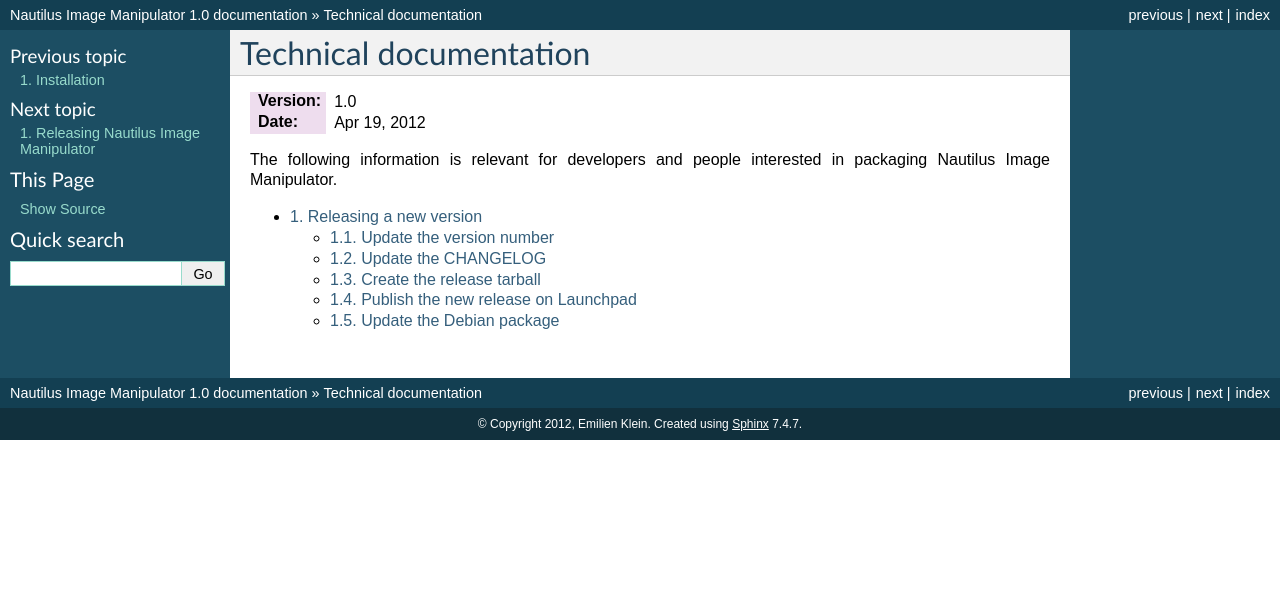
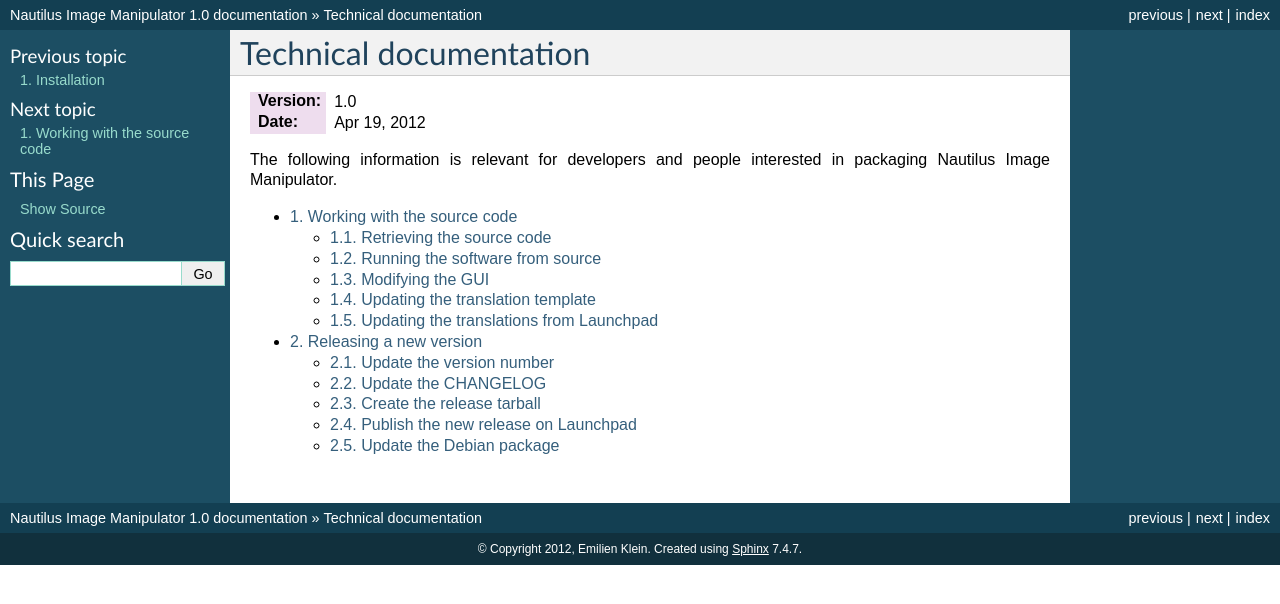
Before and after one commit to e2jk/nautilus-image-manipulator, a Sphinx documentation site: the page built from docs/tech.rst, in a window 1280 px wide. Shown: the top 604 px of the page. Built offline with Sphinx 7.4.7, drawn with Linux system fonts in a browser that asks for light colours; some of the changed lines change nothing that is shown.

Commit message:
Added "Working with the source code" documentation

```diff
--- /dev/null
+++ b/docs/source.rst
@@ -0,0 +1,67 @@
+.. _source:
+
+Working with the source code
+============================
+Nautilus Image Manipulator is written in `Python`_ and uses `GTK+ version 3`_.
+
+Retrieving the source code
+--------------------------
+The code is hosted on `Launchpad`_ and is versioned using `Bazaar`_. Execute the
+following command to get your copy of the main branch::
+
+   bzr branch lp:nautilus-image-manipulator
+
+You can also `browse the code`_ if you'd just like to look at it online.
+
+Running the software from source
+--------------------------------
+The steps to install from source are `explained here`_.
+
+Modifying the GUI
+-----------------
+The GUI is created using `Glade`_. Open it up by running this command::
+
+   ./extra/design.py
+
+Updating the translation template
+---------------------------------
+Whenever you have made changes in the GUI or the Python source code to
+user-facing strings, you should run the following command to update the
+translation template ``po/nautilus-image-manipulator.pot``::
+
+   ./extra/update_i18n.py
+
+Updating the translations from Launchpad
+----------------------------------------
+The translation template ``po/nautilus-image-manipulator.pot`` is automatically
+read after each commit that is pushed to the main branch, and the strings are
+made available for `translation on Launchpad`_. After strings have been
+translated, follow this process to update the translations in your branch:
+
+   * `Request a download`_ of all translated ``.mo`` files on Launchpad.
+
+   * You will receive an email from Launchpad containing a link to a
+     tarball containing all the translated files, download it.
+
+   * Put the downloaded ``launchpad-export.tar.gz`` file in the ``./po``
+     folder
+
+   * Run the command ``./extra/update_i18n.py`` to unpack the files and
+     compile them locally.
+
+Note that aside from updating the ``.mo`` files that are already present in the
+branch, this process will also add new files for languages that are not yet
+versionned. These files are for languages where the number of translated
+strings are not yet sufficient to justify adding them to a new release. It's
+unlikely that a new language will be added before it has reached a translation
+rate of 80%-90%...
+
+.. _Python: http://python.org/
+.. _GTK+ version 3: http://www.gtk.org/
+.. _Launchpad: https://code.launchpad.net/nautilus-image-manipulator
+.. _Bazaar: http://bazaar.canonical.com/en/
+.. _browse the code: http://bazaar.launchpad.net/~emilien-klein/nautilus-image-manipulator/trunk/files
+.. _explained here: install.html#installing-from-source
+.. _Glade: http://glade.gnome.org/
+.. _translation on Launchpad: https://translations.launchpad.net/nautilus-image-manipulator/trunk/+pots/nautilus-image-manipulator
+.. _Request a download: https://translations.launchpad.net/nautilus-image-manipulator/trunk/+pots/nautilus-image-manipulator/+export
--- a/docs/tech.rst
+++ b/docs/tech.rst
@@ -14,4 +14,5 @@
    :numbered:
    :maxdepth: 2
 
+   source
    Releasing a new version <release>
```
